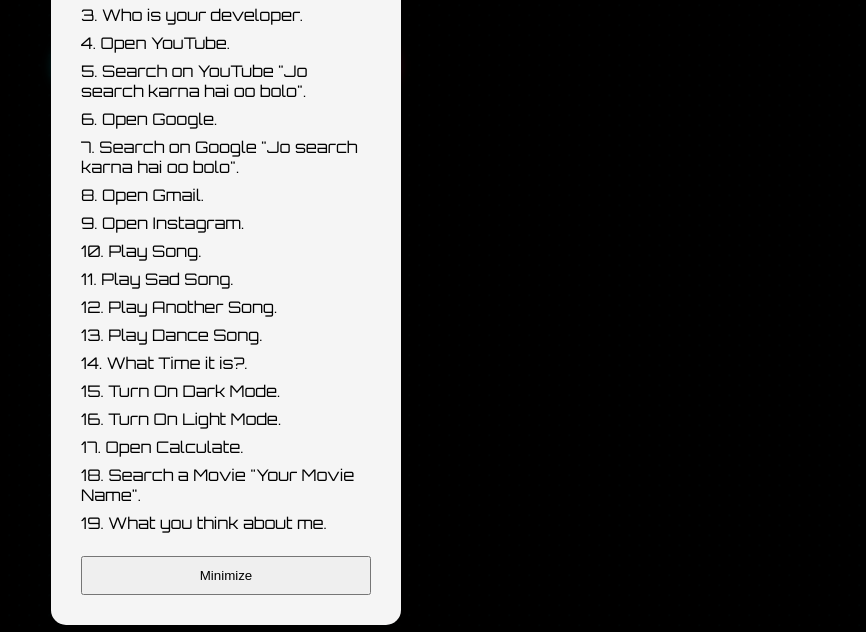
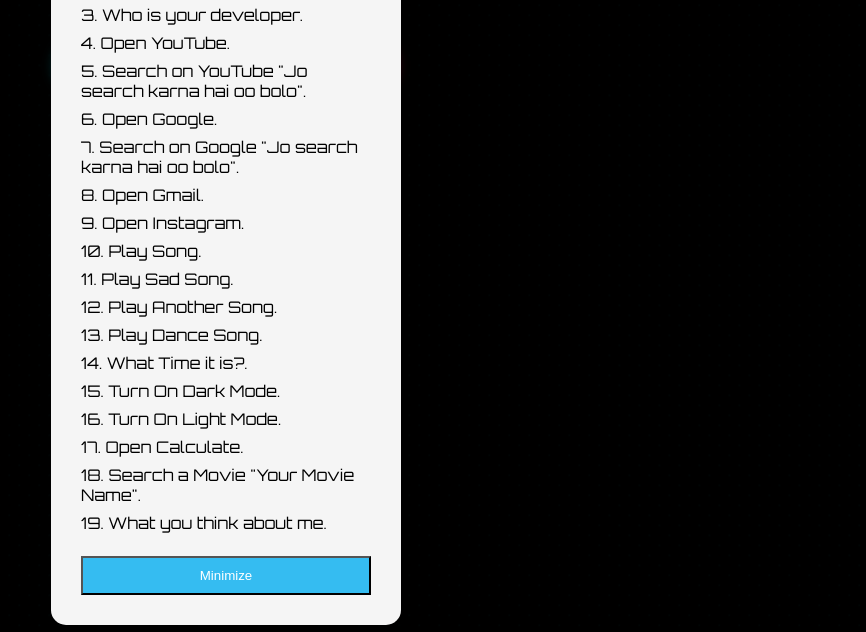
Before and after one commit to Anshu24hr/Talk-Bot, a plain HTML site: page index.html in a window 1280 px wide. Shown: the part 168-800 px from the top of the page, without its empty margins (414-1280 px from the left). Drawn offline with Linux system fonts and the light colour scheme.

Commit message:
Button fix

```diff
--- a/style.css
+++ b/style.css
@@ -267,6 +267,8 @@
 
 #minimizeOverlay{
 
+background: #35bcf1;
+color: #ffffff;
 margin-top:15px;
 padding:10px;
 width:100%;
```
